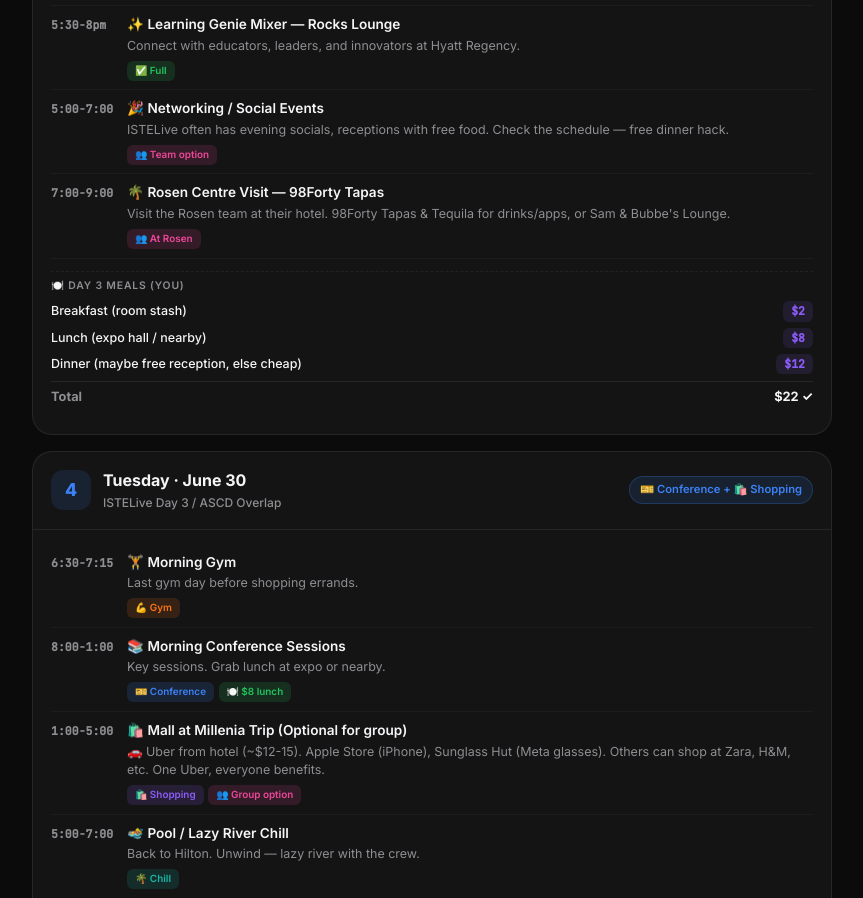
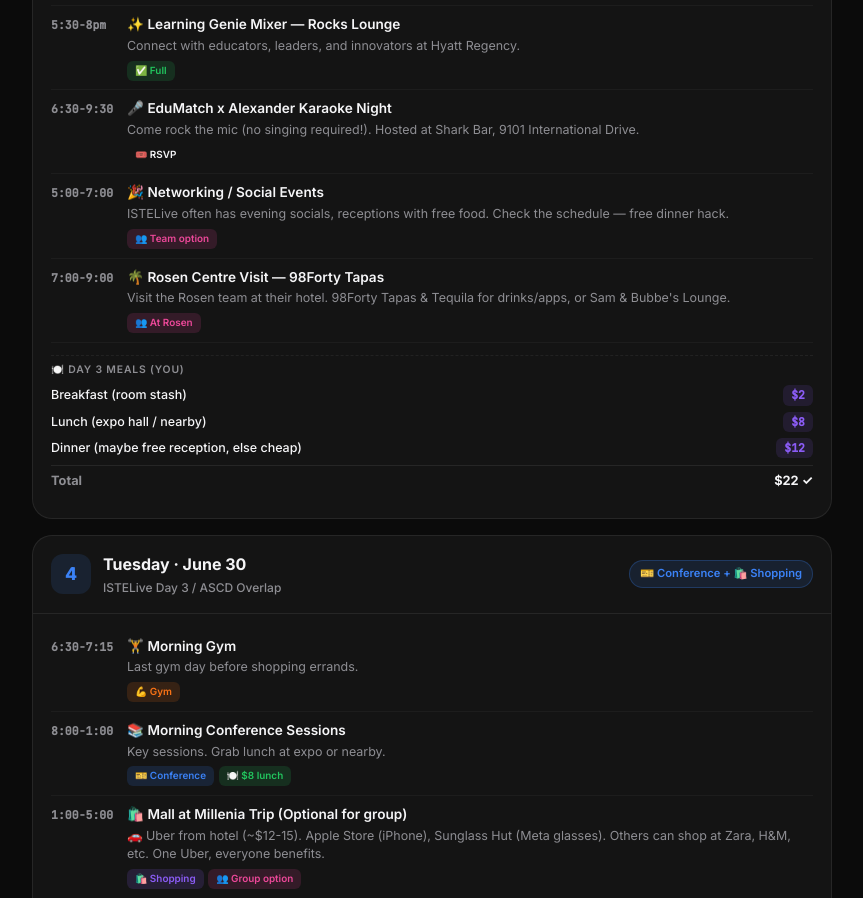
Before and after one commit to willylondon/iste-orlando, a plain HTML site: page index.html in a window 1280 px wide. Shown: the part 5914-6812 px from the top of the page, without its empty margins (208-1071 px from the left). Drawn offline with Linux system fonts and the light colour scheme.

Commit message:
feat: add EduMatch Karaoke Night to Monday (6:30-9:30pm Shark Bar)

```diff
--- a/index.html
+++ b/index.html
@@ -746,6 +746,14 @@
         </div>
       </div>
       <div class="time-block">
+        <div class="time">6:30-9:30</div>
+        <div class="activity">
+          <div class="title">🎤 EduMatch x Alexander Karaoke Night</div>
+          <div class="desc">Come rock the mic (no singing required!). Hosted at Shark Bar, 9101 International Drive.</div>
+          <span class="tag tag-rsvp">🎟️ RSVP</span>
+        </div>
+      </div>
+      <div class="time-block">
         <div class="time">5:00-7:00</div>
         <div class="activity">
           <div class="title">🎉 Networking / Social Events</div>
```
